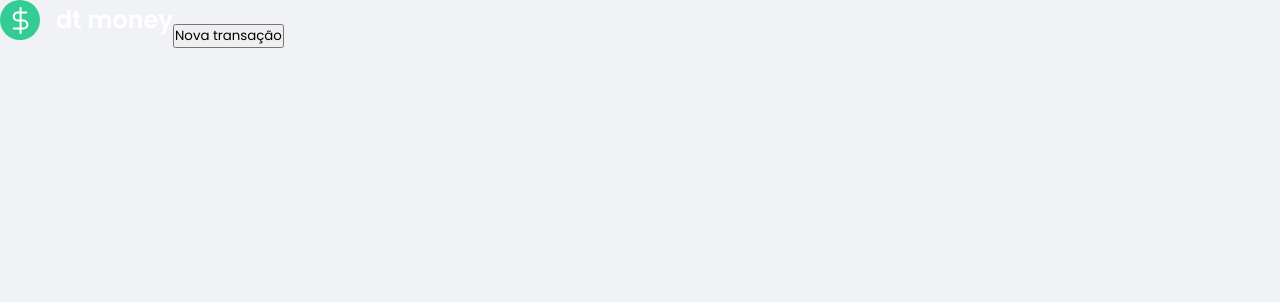
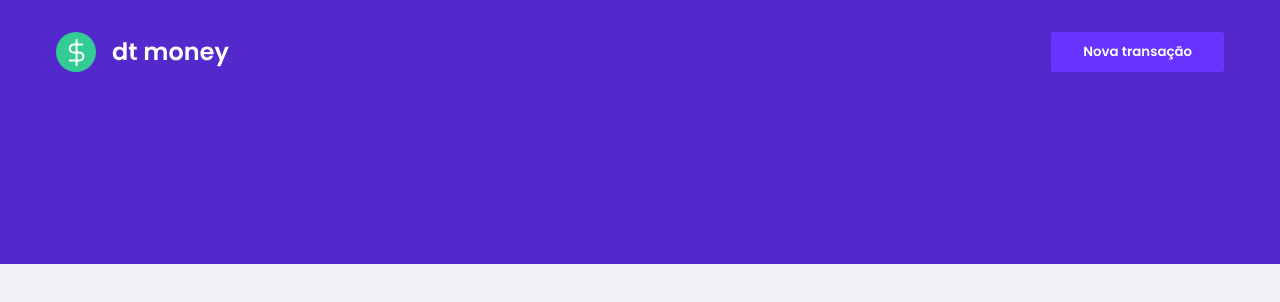
Before and after one commit to OctavioArruda/dtmoney, a React (Create React App) app: page / in a window 1280 px wide. Shown: the top 302 px of the page. Built offline with nearby package versions, Linux system fonts and the light colour scheme.

Commit message:
Added Header Component + Styles

```diff
--- a/src/components/Header/index.tsx
+++ b/src/components/Header/index.tsx
@@ -1,15 +1,22 @@
 import logoImg from '../../assets/logo.svg'
+import {
+  Content,
+  Button,
+  Container,
+} from './styles'
 
 export function Header(): JSX.Element {
   return (
-    <header>
-      <img
-        src={logoImg}
-        alt="dt money"
-      />
-      <button type="button">
-        Nova transação
-      </button>
-    </header>
+    <Container>
+      <Content>
+        <img
+          src={logoImg}
+          alt="dt money"
+        />
+        <Button type="button">
+          Nova transação
+        </Button>
+      </Content>
+    </Container>
   )
 }
--- /dev/null
+++ b/src/components/Header/styles.ts
@@ -0,0 +1,26 @@
+import styled from 'styled-components'
+
+export const Container = styled.header`
+  background-color: var(--blue);
+`
+
+export const Content = styled.div`
+  display: flex;
+  justify-content: space-between;
+  max-width: 1200px;
+  margin: 0 auto;
+  padding: 2rem 1rem 12rem;
+`
+
+export const Button = styled.button`
+  background: var(--blue-light);
+  border: none;
+  color: var(--shape);
+  padding: 0 2rem;
+  font-weight: 600;
+  border-radius: 0.2rem;
+
+  &:hover {
+    filter: brightness(0.9);
+  }
+`
```
